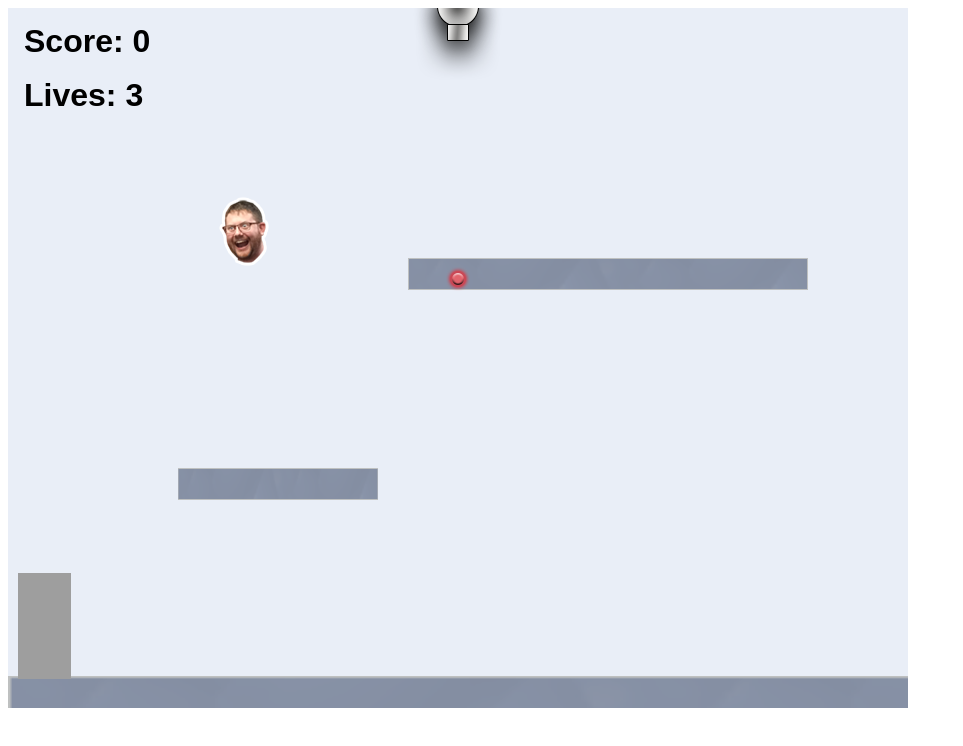
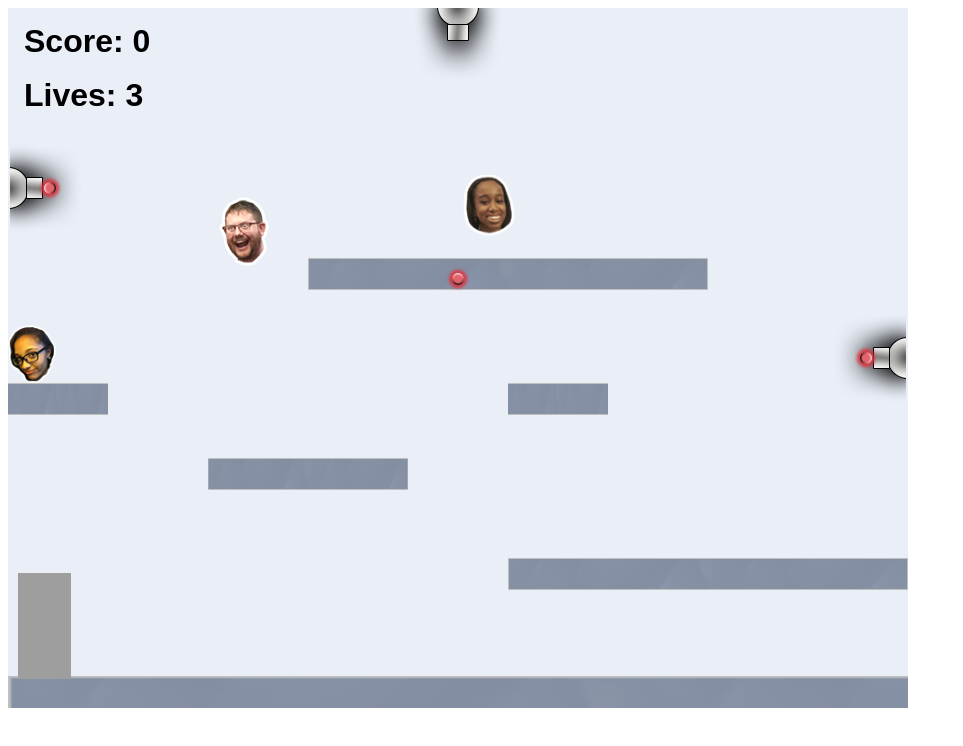
Before and after one commit to dcoleman15/dcoleman15.github.io, a website: page projects/platformer/index.html in a window 1280 px wide. Shown: the whole page, without its empty margins (0-963 px from the left). Drawn offline with Linux system fonts and the light colour scheme; animation ran at ten frames a second.

Commit message:
<message about commit>

```diff
--- a/projects/platformer/js/init/cannon.js
+++ b/projects/platformer/js/init/cannon.js
@@ -28,8 +28,8 @@
 
         // example:
         createCannon("top", 450);
-
-
+        createCannon("left",180,3000)
+        createCannon("right",350,3000)
         // ALL YOUR CODE GOES ABOVE HERE ///////////////////////////////////////
         ////////////////////////////////////////////////////////////////////////
     };
--- a/projects/platformer/js/init/collectable.js
+++ b/projects/platformer/js/init/collectable.js
@@ -38,7 +38,8 @@
 
         // example:
         createCollectable(type.steve, 200, 170, 6, 0.7);
-
+        createCollectable(type.kennedi, 0, 320, 50, 0.5 )
+        createCollectable(type.grace,450,150,6,0.7 )
 
 
         // ALL YOUR CODE GOES ABOVE HERE ///////////////////////////////////////
--- a/projects/platformer/js/init/platform.js
+++ b/projects/platformer/js/init/platform.js
@@ -28,7 +28,8 @@
 
         ////////////////////////////////////////////////////////////////////////
         // ALL YOUR CODE GOES BELOW HERE ///////////////////////////////////////
-
+        createPlatform(500,550,)
+        createPlatform(0,375,.25)
         /*
          * ground : here, we create a floor. Given the width of of the platform
          * asset, giving it a scaleX and scaleY of 2 will stretch it across the
@@ -37,9 +38,9 @@
         createPlatform(0, game.world.height - 32, 3, 2);    // DO NOT DELETE
 
         // example:
-        createPlatform(400, 250);
-        createPlatform(170, 460, 0.5);
-
+        createPlatform(300, 250);
+        createPlatform(200, 450, 0.5);
+        createPlatform(500,375,.25)
         // ALL YOUR CODE GOES ABOVE HERE ///////////////////////////////////////
         ////////////////////////////////////////////////////////////////////////
     }
```
Also changed, not shown: index.html (+2 -2 lines).
